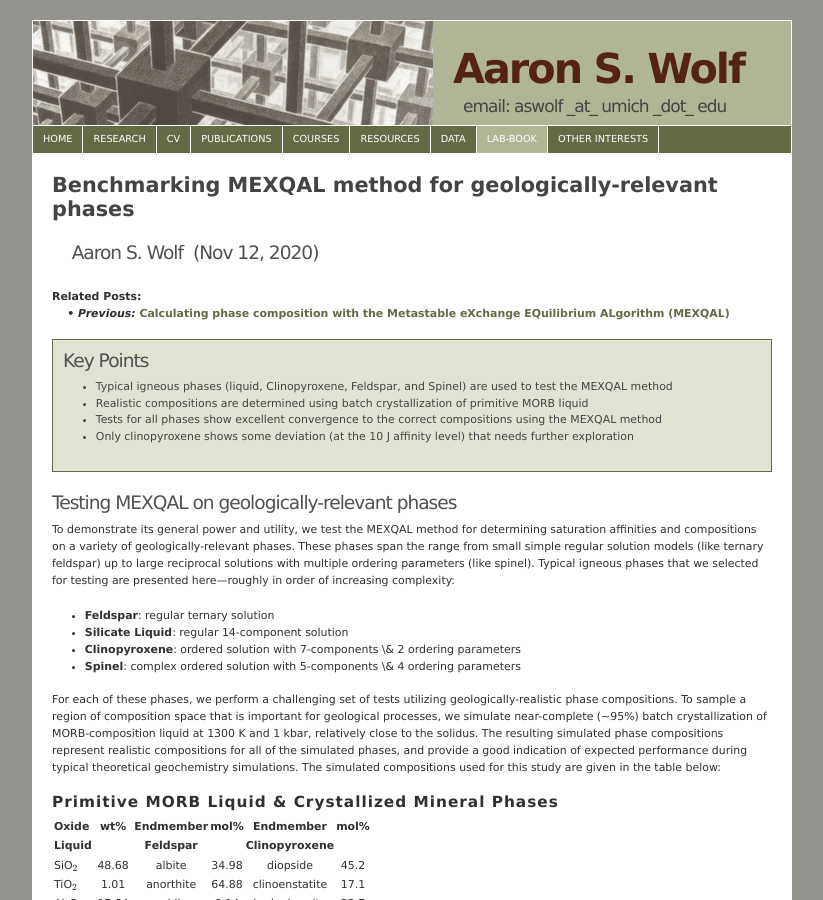
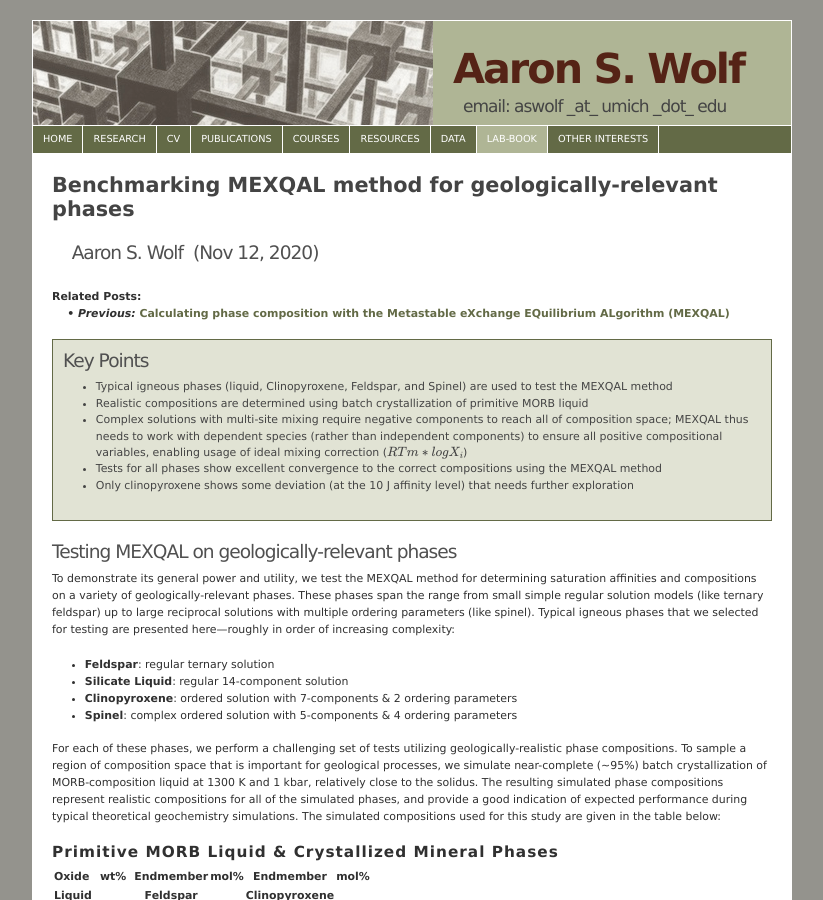
Before and after one commit to aswolf/aswolf.github.io, a Jekyll site: the page built from lab-book/2020-11-12-MEXQAL-geo-application.md, in a window 1280 px wide and 900 px high. Shown: the whole window, without its empty margins (228-1051 px from the left). Built offline with Jekyll 4.4.1, drawn with Linux system fonts in a browser that asks for light colours; formulas are drawn with MathJax 3.

Commit message:
update MEXQAL geo keypoints
- minor fix to & symbols

```diff
--- a/lab-book/2020-11-12-MEXQAL-geo-application.md
+++ b/lab-book/2020-11-12-MEXQAL-geo-application.md
@@ -11,6 +11,7 @@ next:
 key-points:
   - Typical igneous phases (liquid, Clinopyroxene, Feldspar, and Spinel) are used to test the MEXQAL method
   - Realistic compositions are determined using batch crystallization of primitive MORB liquid
+  - Complex solutions with multi-site mixing require negative components to reach all of composition space; MEXQAL thus needs to work with dependent species (rather than independent components) to ensure all positive compositional variables, enabling usage of ideal mixing correction ($RTm*logX_i$)
   - Tests for all phases show excellent convergence to the correct compositions using the MEXQAL method
   - Only clinopyroxene shows some deviation (at the 10 J affinity level) that needs further exploration
 ---
@@ -22,8 +23,8 @@ Typical igneous phases that we selected for testing are presented here---roughly
 
 * **Feldspar**: regular ternary solution
 * **Silicate Liquid**: regular 14-component solution
-* **Clinopyroxene**: ordered solution with 7-components \& 2 ordering parameters
-* **Spinel**: complex ordered solution with 5-components \& 4 ordering parameters
+* **Clinopyroxene**: ordered solution with 7-components & 2 ordering parameters
+* **Spinel**: complex ordered solution with 5-components & 4 ordering parameters
 
 For each of these phases, we perform a challenging set of tests utilizing geologically-realistic phase compositions.
 To sample a region of composition space that is important for geological processes, we simulate near-complete (~95%) batch crystallization of MORB-composition liquid at 1300 K and 1 kbar, relatively close to the solidus.
```
